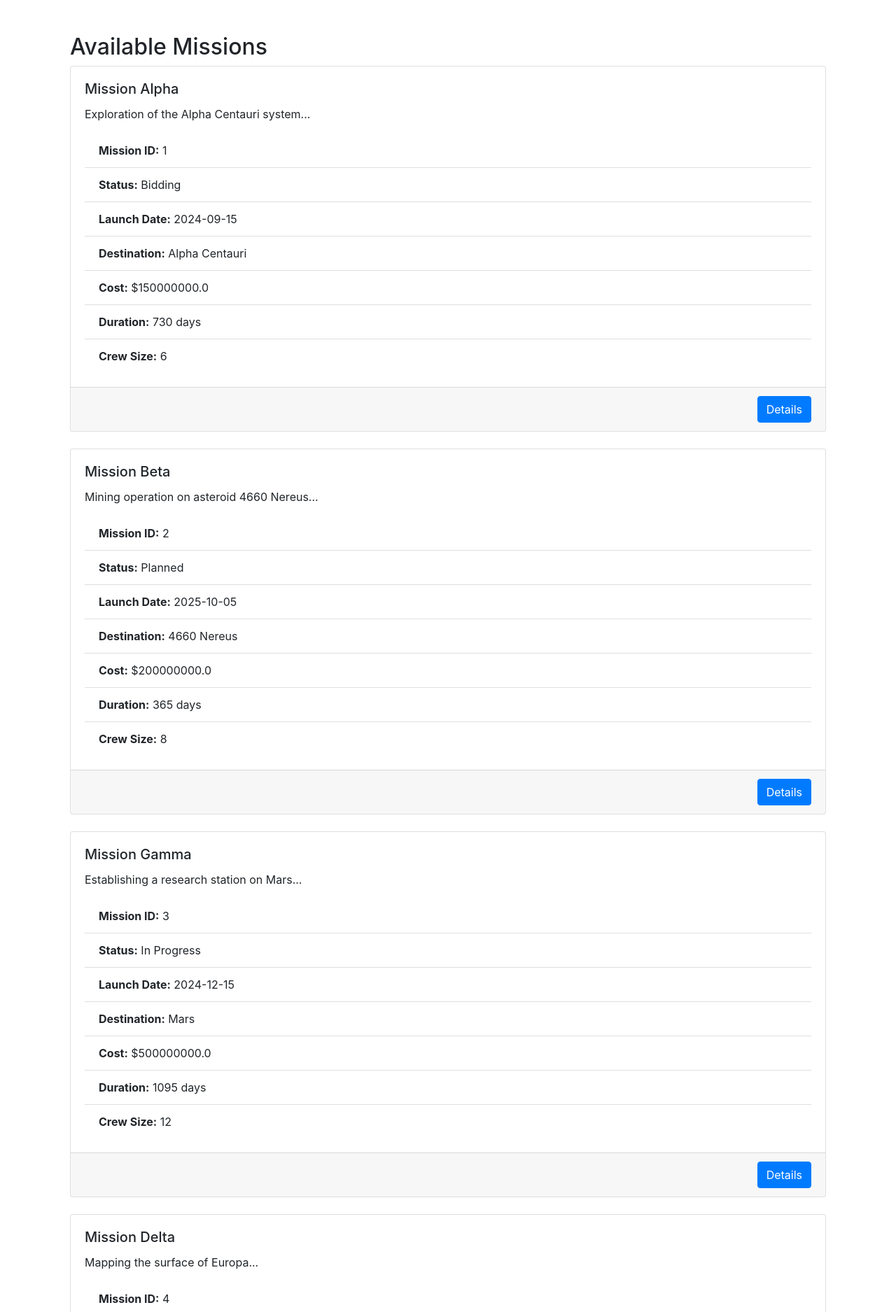
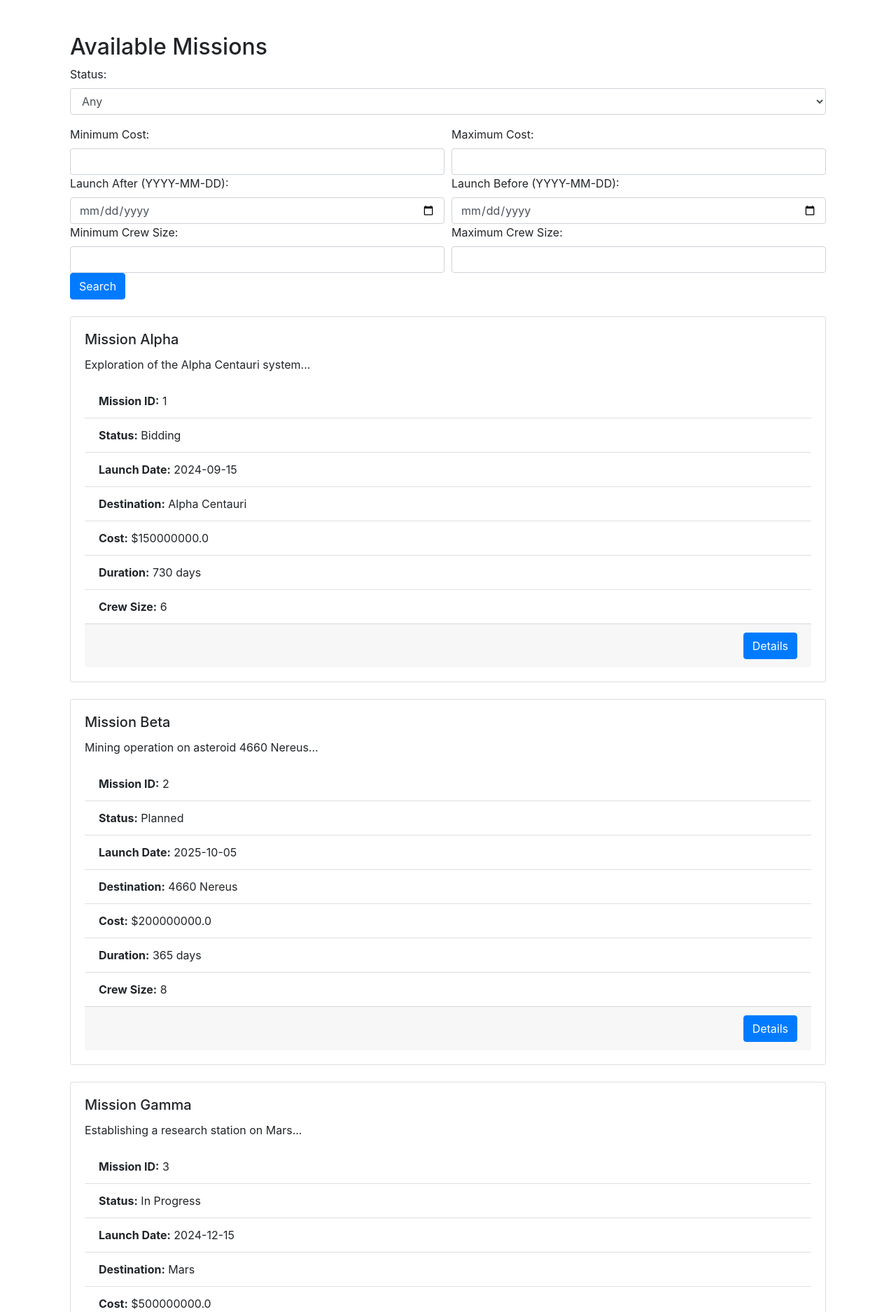
Before and after one commit to Emre-Akgul/Space-Management-System, a Flask app: page /missions in a window 1280 px wide. Shown: the part 56-1931 px from the top of the page at 70% size. Run offline with Flask 2, Linux system fonts and the light colour scheme; data comes from the database, SQL or seed files in the repository; data that the repository does not hold is empty; some libraries are stand-ins or nearby versions.

Commit message:
begüm: search filters for missions added

```diff
--- a/Space Management System/app/app.py
+++ b/Space Management System/app/app.py
@@ -87,21 +87,56 @@ def register_company():
 
 @app.route('/missions', methods=['GET'])
 def missions():
+    # Existing query parameters
+    status = request.args.get('status', '')
+    cost_min = request.args.get('cost_min', '')
+    cost_max = request.args.get('cost_max', '')
+    launch_after = request.args.get('launch_after', '')
+    launch_before = request.args.get('launch_before', '')
+    crew_min = request.args.get('crew_min', '')  # New minimum crew size
+    crew_max = request.args.get('crew_max', '')  # New maximum crew size
+
+    # Building the query
+    query_parts = ["SELECT mission_id, mission_name, description, status, launch_date, destination, cost, duration, crew_size FROM space_mission WHERE 1=1"]
+    query_params = []
+
+    if status:
+        query_parts.append("AND status = %s")
+        query_params.append(status)
+    if cost_min:
+        query_parts.append("AND cost >= %s")
+        query_params.append(cost_min)
+    if cost_max:
+        query_parts.append("AND cost <= %s")
+        query_params.append(cost_max)
+    if launch_after:
+        query_parts.append("AND launch_date >= %s")
+        query_params.append(launch_after)
+    if launch_before:
+        query_parts.append("AND launch_date <= %s")
+        query_params.append(launch_before)
+    if crew_min:
+        query_parts.append("AND crew_size >= %s")
+        query_params.append(crew_min)
+    if crew_max:
+        query_parts.append("AND crew_size <= %s")
+        query_params.append(crew_max)
+
+    query = " ".join(query_parts)
+
     missions = []
     try:
         cursor = mysql.connection.cursor(MySQLdb.cursors.DictCursor)
-        query = """
-            SELECT mission_id, mission_name, description, status, launch_date, destination, cost, duration, crew_size
-            FROM space_mission
-        """
-        cursor.execute(query)
+        cursor.execute(query, tuple(query_params))
         missions = cursor.fetchall()
     except Exception as e:
         print(f"Error fetching missions: {e}")
     finally:
         cursor.close()
 
-    return render_template('missions.html', missions=missions)
+    return render_template('missions.html', missions=missions, status=status, cost_min=cost_min, cost_max=cost_max, launch_after=launch_after, launch_before=launch_before, crew_min=crew_min, crew_max=crew_max)
+
+
 
 @app.route('/mission/<int:mission_id>', methods=['GET', 'POST'])
 def mission_details(mission_id):
--- a/Space Management System/app/templates/managed_missions.html
+++ b/Space Management System/app/templates/managed_missions.html
@@ -3,6 +3,7 @@
 {% block content %}
 <div class="container mt-5">
     <h2>Managed Missions</h2>
+    {% if missions %}
         {% for mission in missions %}
         <div class="card mb-3">
             <div class="card-header">
@@ -31,5 +32,10 @@
             </div>
         </div>
         {% endfor %}
+    {% else %}
+        <div class="alert alert-info" role="alert">
+            No managed missions available at the moment.
+        </div>
+    {% endif %}
 </div>
 {% endblock %}
--- a/Space Management System/app/templates/missions.html
+++ b/Space Management System/app/templates/missions.html
@@ -3,7 +3,52 @@
 {% block content %}
 <div class="container mt-5">
     <h2>Available Missions</h2>
+    <form method="GET" action="{{ url_for('missions') }}">
+        <div class="form-group">
+            <label for="status">Status:</label>
+            <select class="form-control" id="status" name="status">
+                <option value="">Any</option>
+                <option value="Planning" {{ 'selected' if status == 'Planning' else '' }}>Planning</option>
+                <option value="Bidding" {{ 'selected' if status == 'Bidding' else '' }}>Bidding</option>
+                <option value="In Progress" {{ 'selected' if status == 'In Progress' else '' }}>In Progress</option>
+                <option value="Completed" {{ 'selected' if status == 'Completed' else '' }}>Completed</option>
+            </select>
+        </div>
+        <div class="form-row">
+            <div class="col">
+                <label for="cost_min">Minimum Cost:</label>
+                <input type="number" class="form-control" id="cost_min" name="cost_min" value="{{ cost_min }}">
+            </div>
+            <div class="col">
+                <label for="cost_max">Maximum Cost:</label>
+                <input type="number" class="form-control" id="cost_max" name="cost_max" value="{{ cost_max }}">
+            </div>
+        </div>
+        <div class="form-row">
+            <div class="col">
+                <label for="launch_after">Launch After (YYYY-MM-DD):</label>
+                <input type="date" class="form-control" id="launch_after" name="launch_after" value="{{ launch_after }}">
+            </div>
+            <div class="col">
+                <label for="launch_before">Launch Before (YYYY-MM-DD):</label>
+                <input type="date" class="form-control" id="launch_before" name="launch_before" value="{{ launch_before }}">
+            </div>
+        </div>
+        <div class="form-row">
+            <div class="col">
+                <label for="crew_min">Minimum Crew Size:</label>
+                <input type="number" class="form-control" id="crew_min" name="crew_min" value="{{ crew_min }}">
+            </div>
+            <div class="col">
+                <label for="crew_max">Maximum Crew Size:</label>
+                <input type="number" class="form-control" id="crew_max" name="crew_max" value="{{ crew_max }}">
+            </div>
+        </div>
+        <button type="submit" class="btn btn-primary">Search</button>
+    </form>
+
     {% if missions %}
+        <div class="mt-4">
             {% for mission in missions %}
             <div class="card mb-4">
                 <div class="card-body">
@@ -18,12 +63,13 @@
                         <li class="list-group-item"><strong>Duration:</strong> {{ mission.duration }} days</li>
                         <li class="list-group-item"><strong>Crew Size:</strong> {{ mission.crew_size }}</li>
                     </ul>
-            </div>
                     <div class="card-footer text-right">
                         <a href="{{ url_for('mission_details', mission_id=mission.mission_id) }}" class="btn btn-primary">Details</a>
                     </div>
                 </div>
+            </div>
             {% endfor %}
+        </div>
     {% else %}
         <p>No missions available at the moment.</p>
     {% endif %}
```
Lines whose indentation alone changed are shown as unchanged.
